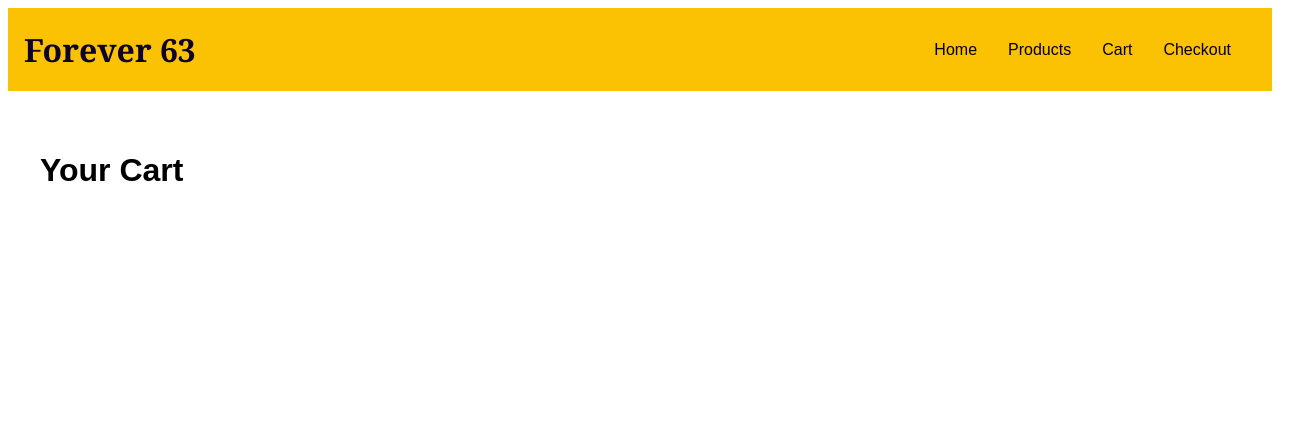
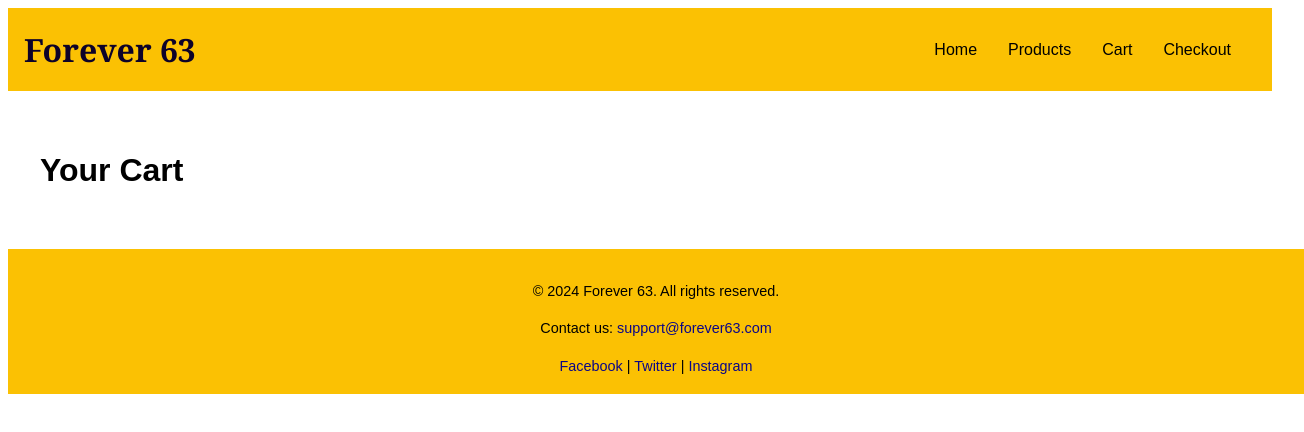
Before and after one commit to rocklb/Forever63, a website: page cart.html in a window 1280 px wide. Shown: the whole page, 1304 px wide, since content can reach past the window. Drawn offline with Linux system fonts and the light colour scheme; no server answers.

Commit message:
Update cart.html

```diff
--- a/cart.html
+++ b/cart.html
@@ -24,5 +24,12 @@
     <ul id="cart-items"></ul>
     <p id="total-price"></p>
   </main>
+  <footer>
+    <p>&copy; 2024 Forever 63. All rights reserved.</p>
+    <p>Contact us: <a href="mailto:support@forever63.com">support@forever63.com</a></p>
+    <div class="social-media">
+      <a href="#">Facebook</a> | <a href="#">Twitter</a> | <a href="#">Instagram</a>
+    </div>
+  </footer>
 </body>
 </html>
```
